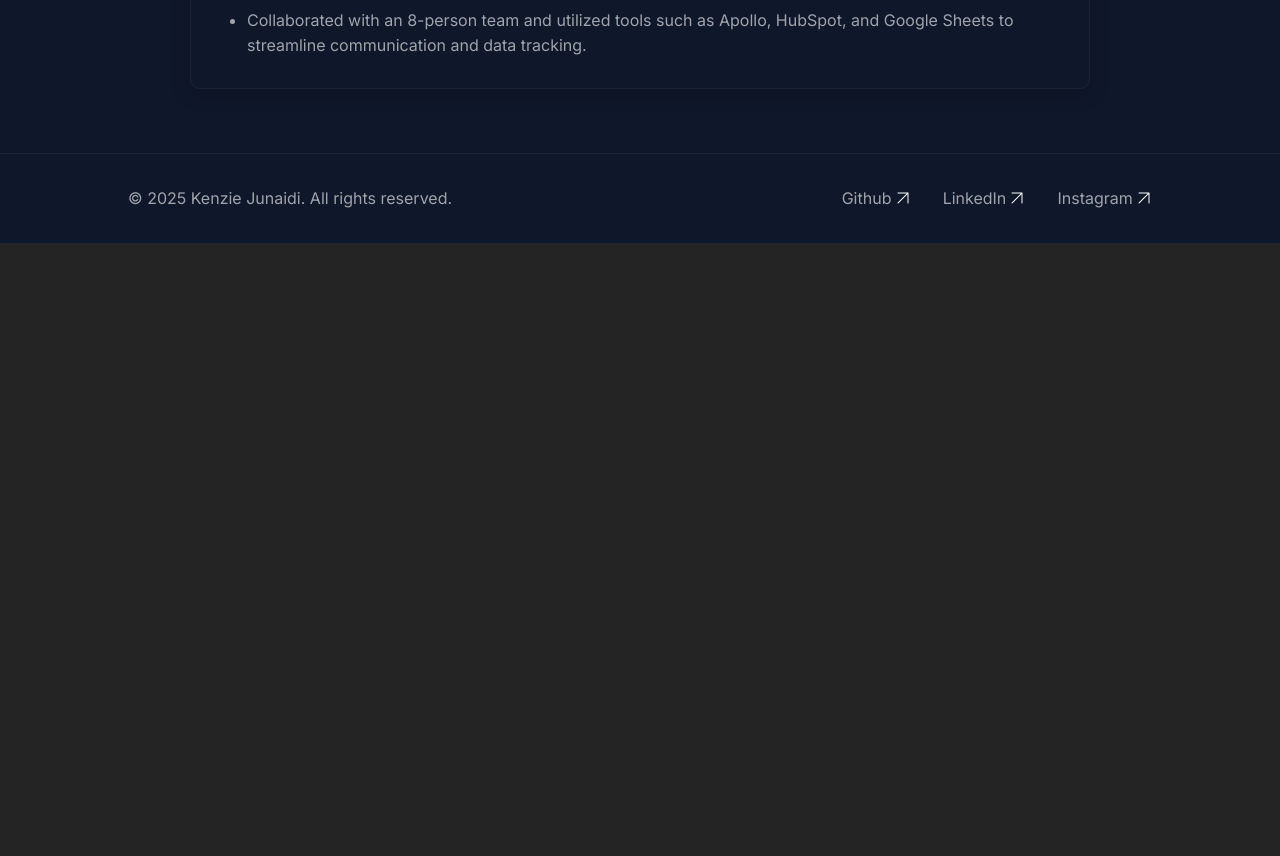
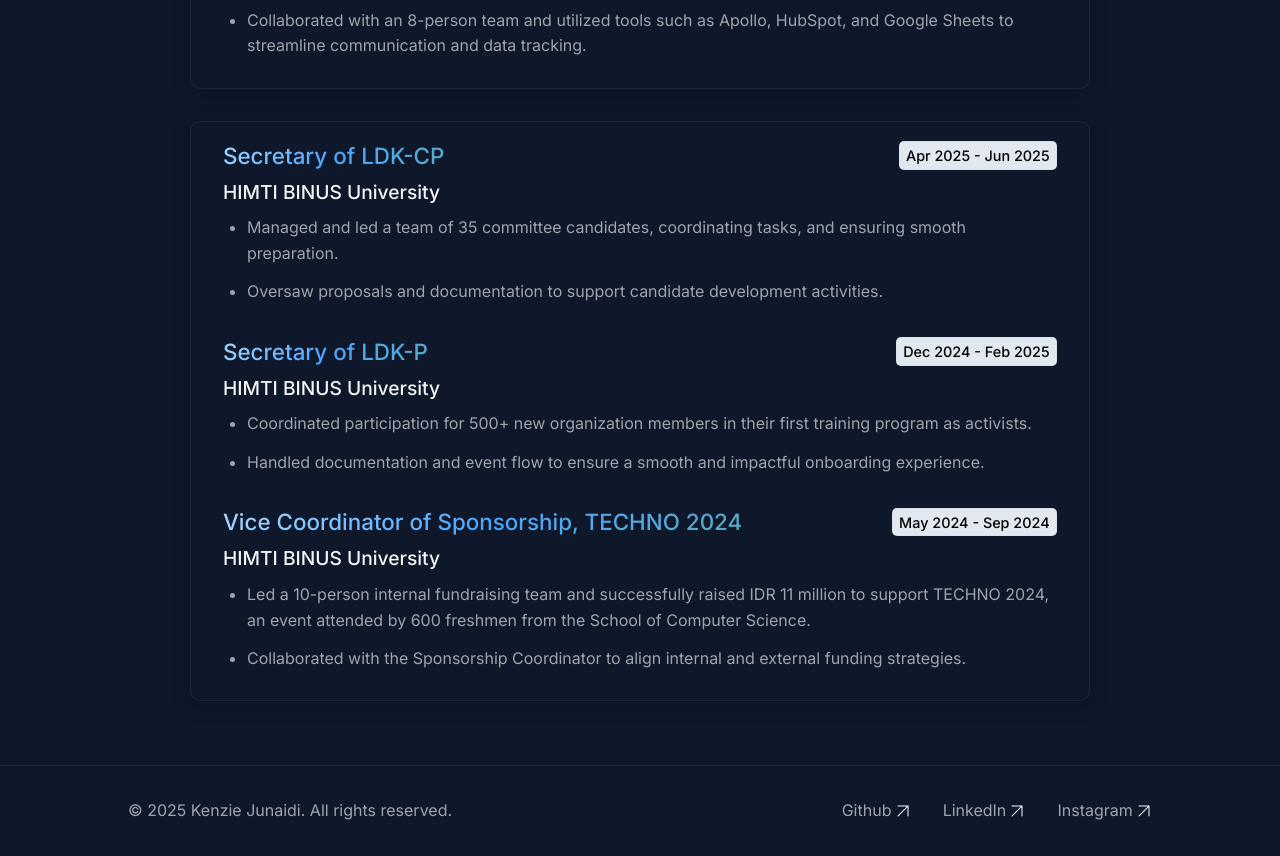
Before and after one commit to KenzieJunaidi/portfolio, a React (Vite) app: page /profile in a window 1280 px wide. Shown: the part 1300-2156 px from the top of the page. Before the commit the page ends 1543 px from the top, so only its background shows below. Built offline with nearby package versions, Linux system fonts and the light colour scheme.

Commit message:
Added Experience Section

```diff
--- a/src/App.css
+++ b/src/App.css
@@ -711,7 +711,7 @@ body {
   max-width: 80%;
   flex-shrink: 0;
   flex-grow: 0;
-  margin: 0 auto;
+  margin: 0 auto 2rem auto;
   background-color: var(--background);
 
   position: relative;
@@ -878,7 +878,6 @@ body {
   border-radius: 10px;
   padding: 1rem 2rem;
   max-width: 900px;
-  margin-bottom: 2rem;
   box-shadow: 0 4px 20px rgba(0, 0, 0, 0.2);
 }
 
@@ -891,7 +890,18 @@ body {
 
 .exp-header h3 {
   font-size: 1.4rem;
-  color: var(--accent-color);
+  font-weight: 500;
+  display: inline-block;
+  background: linear-gradient(
+    135deg,
+    #a7d8ff 0%,
+    #4da6ff 50%,
+    #57aac2 100%
+  );
+  -webkit-background-clip: text;
+  -webkit-text-fill-color: transparent;
+  background-clip: text;
+  color: transparent;
 }
 
 .exp-header h5 {
@@ -925,3 +935,8 @@ body {
 .exp-list li {
   margin-bottom: 0.8rem;
 }
+
+.space {
+  height: 1rem;
+  width: 100%;
+}
--- a/src/components/Profile.jsx
+++ b/src/components/Profile.jsx
@@ -130,6 +130,66 @@ export const Profile = () => {
                 </motion.div>
             </motion.div>
 
+            <motion.div className="experience-container">
+                <motion.div className="exp">
+                    <motion.div className="exp-header">
+                        <div className="header-wrapper">
+                            <h3>Secretary of LDK-CP</h3>
+                            <div className="date">
+                                <span>Apr 2025 - Jun 2025</span>
+                            </div>
+                        </div>
+                        <h5>HIMTI BINUS University</h5>
+                    </motion.div>
+
+                    <motion.div className="exp-content">
+                        <ul className="exp-list">
+                            <li>Managed and led a team of 35 committee candidates, coordinating tasks, and ensuring smooth preparation.</li>
+                            <li>Oversaw proposals and documentation to support candidate development activities.</li>
+                        </ul>
+                    </motion.div>
+
+                    <div className="space"></div>
+
+                    <motion.div className="exp-header">
+                        <div className="header-wrapper">
+                            <h3>Secretary of LDK-P</h3>
+                            <div className="date">
+                                <span>Dec 2024 - Feb 2025</span>
+                            </div>
+                        </div>
+                        <h5>HIMTI BINUS University</h5>
+                    </motion.div>
+
+                    <motion.div className="exp-content">
+                        <ul className="exp-list">
+                            <li>Coordinated participation for 500+ new organization members in their first training program as activists.</li>
+                            <li>Handled documentation and event flow to ensure a smooth and impactful onboarding experience.</li>
+                        </ul>
+                    </motion.div>
+
+                    <div className="space"></div>
+
+                    <motion.div className="exp-header">
+                        <div className="header-wrapper">
+                            <h3>Vice Coordinator of Sponsorship, TECHNO 2024</h3>
+                            <div className="date">
+                                <span>May 2024 - Sep 2024</span>
+                            </div>
+                        </div>
+                        <h5>HIMTI BINUS University</h5>
+                    </motion.div>
+
+                    <motion.div className="exp-content">
+                        <ul className="exp-list">
+                            <li>Led a 10-person internal fundraising team and successfully raised IDR 11 million to support TECHNO 2024, an event attended by 600 freshmen from the School of Computer Science.</li>
+                            <li>Collaborated with the Sponsorship Coordinator to align internal and external funding strategies.</li>
+                        </ul>
+                    </motion.div>
+                </motion.div>
+
+            </motion.div>
+
         </motion.section>
     );
 }
--- a/src/components/Projects.jsx
+++ b/src/components/Projects.jsx
@@ -78,6 +78,15 @@ export const Projects = () => {
             link_url: "https://github.com/KenzieJunaidi/skinguard",
             description: "SkinGuard is an AI-powered application that uses ResNet to detect and classify skin diseases from images. Leveraging a curated skin disease image dataset from Kaggle, it provides accurate and efficient analysis to assist in early diagnosis and skin health monitoring.",
             tech: ["React", "JavaScript", "Flask API", "Python", "ResNet101"],
+        },
+        {
+            id: 6,
+            filter: "WIP",
+            title: "Carpe",
+            img_url: "/projects/carpe.png",
+            link_url: "https://github.com/KenzieJunaidi/",
+            description: "Discover, collect, and relive your travels in a way that makes every trip feel like part of a bigger adventure.",
+            tech: ["React Native", "JavaScript", "Python"],
         }
     ];
 
```
Also changed, not shown: 1 other file (tests, documents, lock files or other folders).
